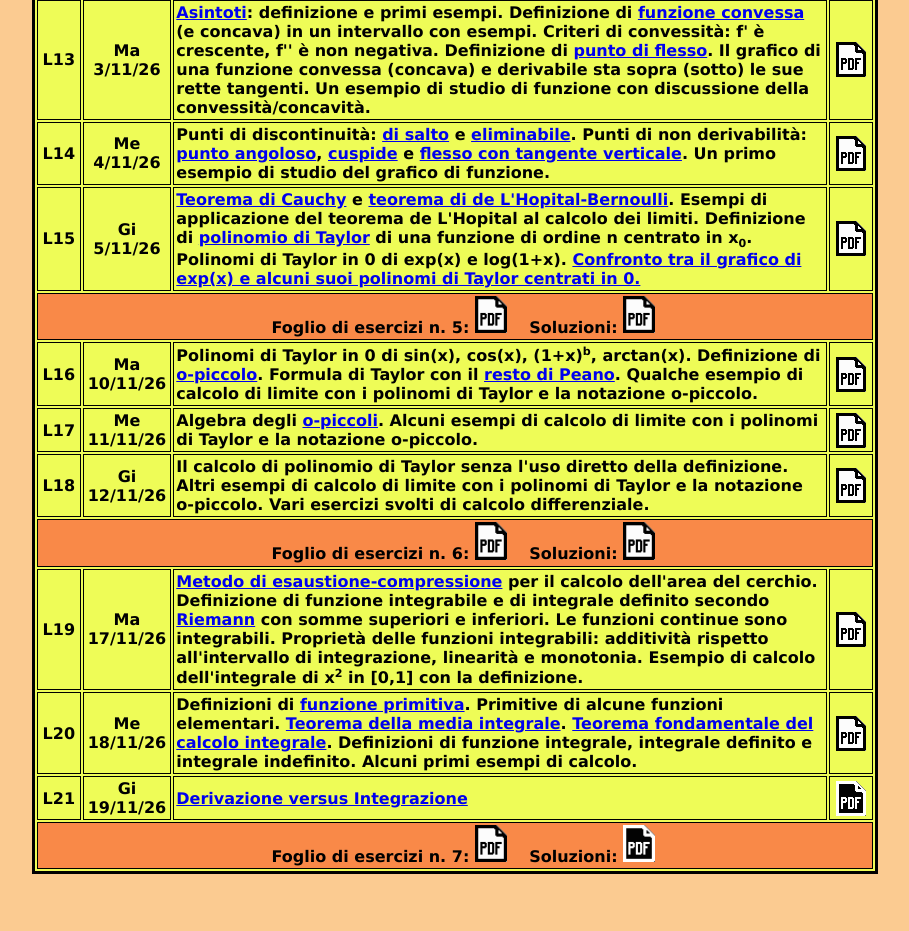
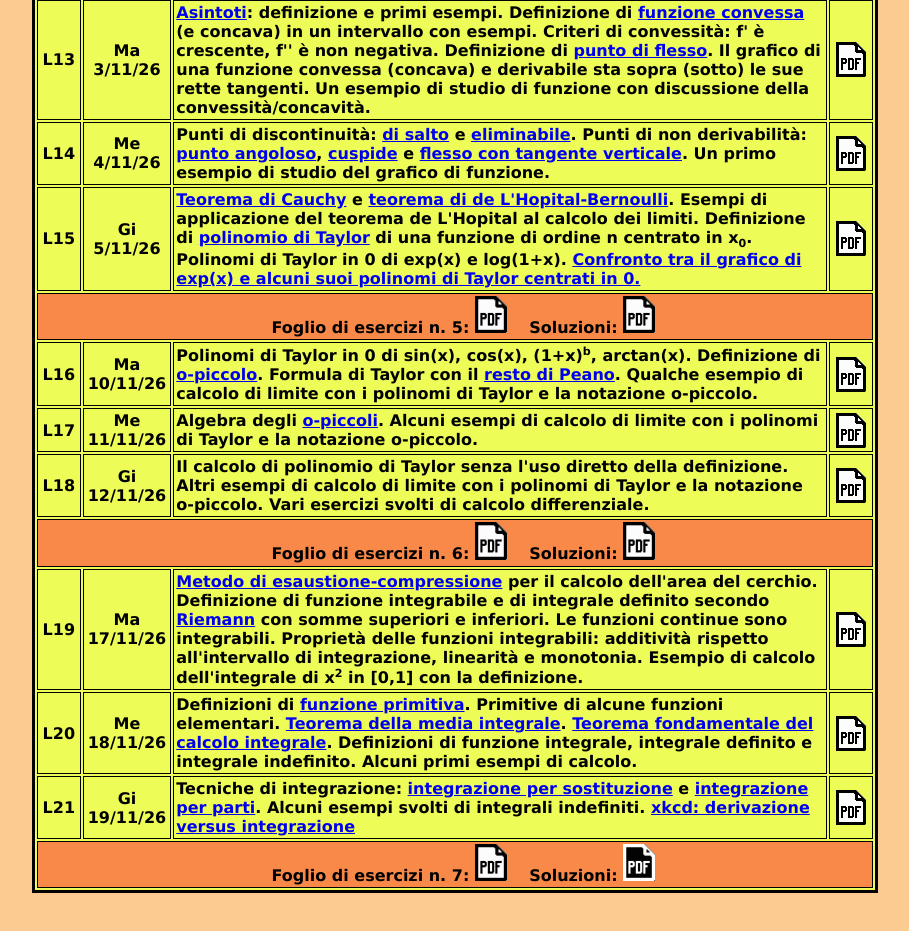
Before and after one commit to robertotauraso/robertotauraso.github.io, a plain HTML site: page analisi1inf2627.html in a window 1280 px wide. Shown: the part 3986-4917 px from the top of the page, without its empty margins (185-1094 px from the left). Drawn offline with Linux system fonts and the light colour scheme.

Commit message:
Add files via upload

```diff
--- a/analisi1inf2627.html
+++ b/analisi1inf2627.html
@@ -1160,12 +1160,16 @@ L21</strong></font></td>
 <td align="center"><font size="3" face="Verdana"><strong>
 Gi 19/11/26</strong></font></td>
 <td align="left"><font size="3" face="Verdana"><strong>
-<a href="https://xkcd.com/2117/">
-Derivazione versus Integrazione</a>
+Tecniche di integrazione:
+<a href="https://en.wikipedia.org/wiki/Integration_by_substitution">
+integrazione per sostituzione</a> e
+<a href="https://en.wikipedia.org/wiki/Integration_by_parts">
+integrazione per parti</a>. Alcuni esempi svolti di integrali indefiniti.
+<a href="https://xkcd.com/2117/">xkcd: derivazione versus integrazione</a>
 </strong></font></td>
 <td align="center"><a href="aa2627/an1-lezione21.pdf">
 <font face="Verdana" color="#000000" size="3"><em><img
-src="Images/pdfn.gif" border="0" width="30"></a></td>
+src="Images/pdf.gif" border="0" width="30"></a></td>
 </tr>
 <tr bgcolor="#f98948"><td align="center" colspan="5">
 <font size="3" face="Verdana"><strong>
@@ -1206,19 +1210,6 @@ src="Images/pdfn.gif" border="0" width="32"></em></font></a>
 src="Images/pdfn.gif" border="0" width="32"></em></font></a>
 </strong></font></td>
 </tr>
-
-
-L20
-
-
-
-L21
-Tecniche di integrazione:
-<a href="https://en.wikipedia.org/wiki/Integration_by_substitution">
-integrazione per sostituzione</a> e
-<a href="https://en.wikipedia.org/wiki/Integration_by_parts">
-integrazione per parti</a>. Alcuni esempi svolti di integrali indefiniti.
-
 
 
 
```
Also changed, not shown: analisi2ing2627.html (+3 -6 lines).
